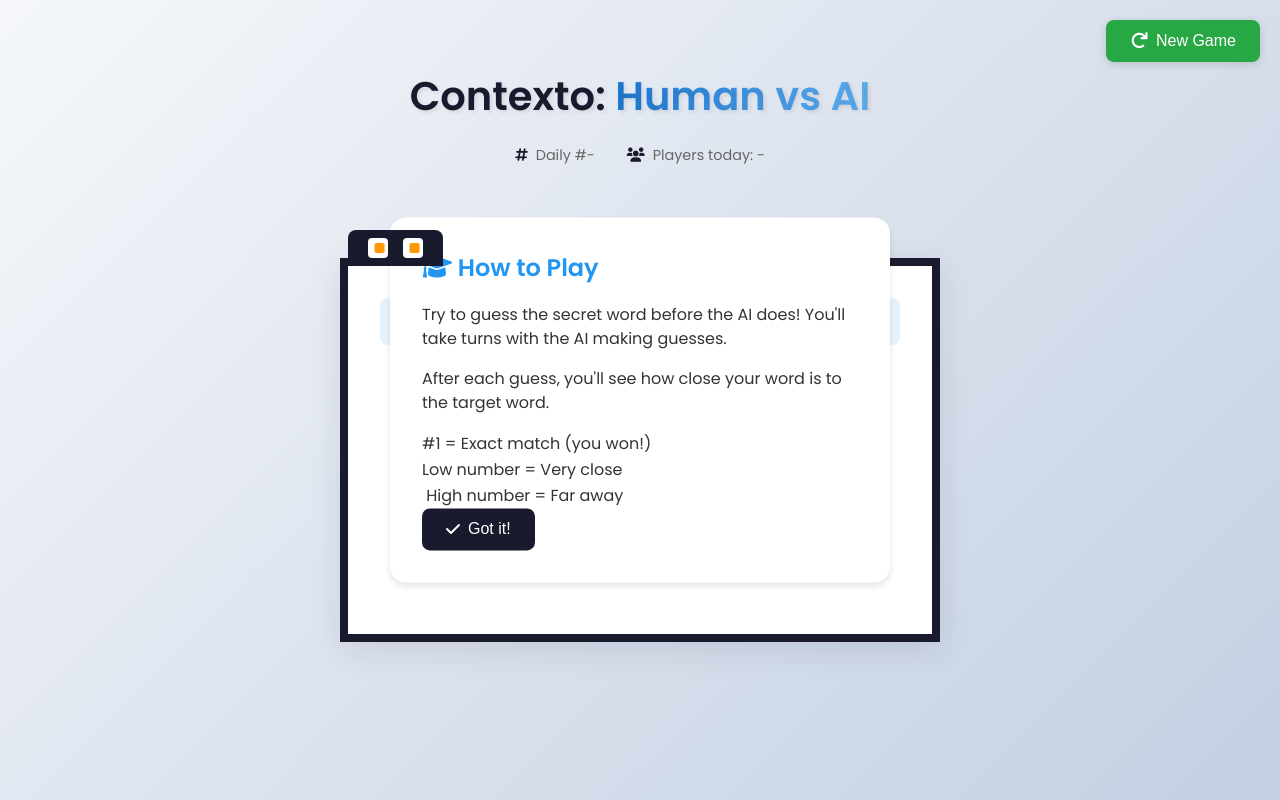
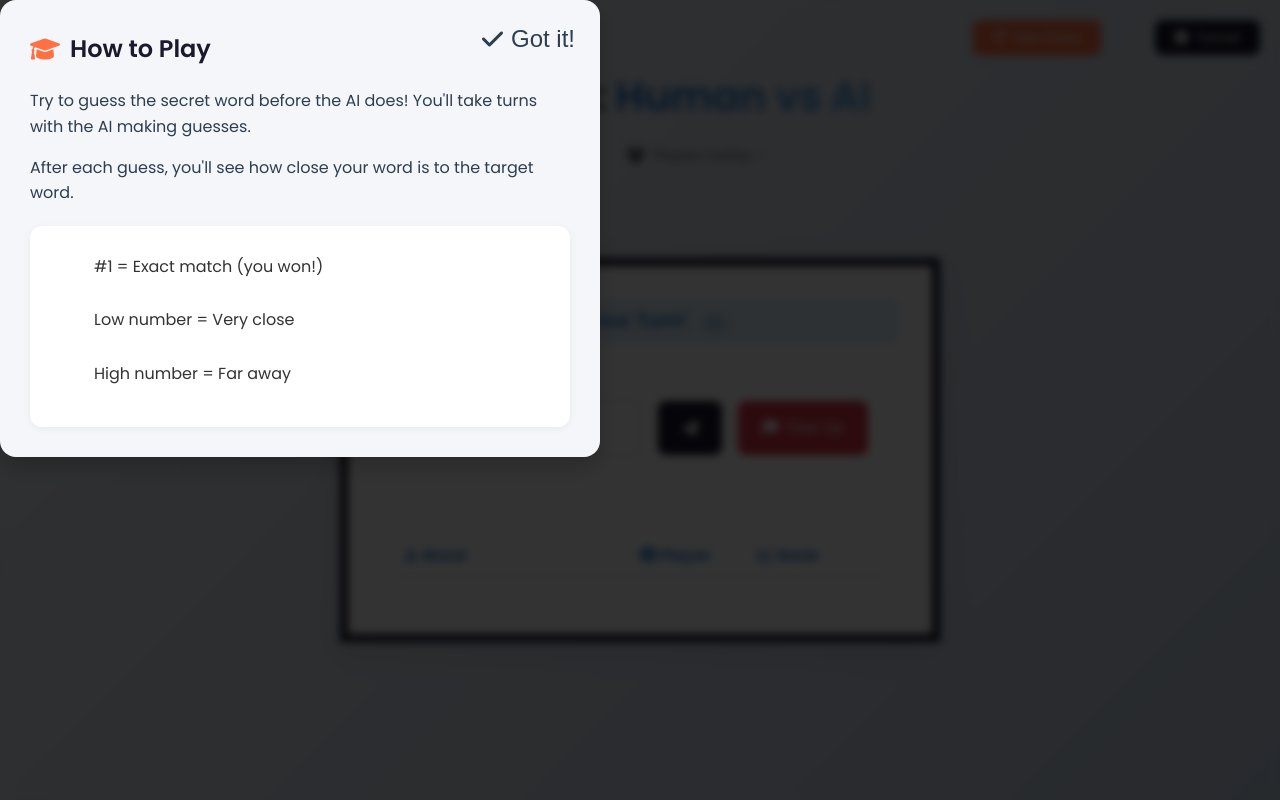
Before and after one commit to HamaRegaya/contexto, a Flask app: page / in a window 1280 px wide. Run offline with Flask 3, Linux system fonts and the light colour scheme.

Commit message:
add tutorial button and functionality, and enhance styling for tutorial and buttons

```diff
--- a/app.py
+++ b/app.py
@@ -12,7 +12,7 @@
 
 # Load word embeddings model
 print("Loading word embeddings model...")
-model = KeyedVectors.load('glove-wiki-gigaword-300.model')
+model = KeyedVectors.load('glove-wiki-gigaword-50.model')
 word_vectors = model.vectors
 print("Model loaded!")
 
--- a/glove-wiki.py
+++ b/glove-wiki.py
@@ -1,12 +1,12 @@
 import gensim.downloader as api
 
 # Path to save the model
-MODEL_PATH = "glove-wiki-gigaword-300.model"
+MODEL_PATH = "glove-wiki-gigaword-50.model"
 
 # Download and save the model
 def download_and_save_model():
     print("Downloading the model...")
-    model = api.load("glove-wiki-gigaword-300")  # GloVe with 50 dimensions
+    model = api.load("glove-wiki-gigaword-50")  # GloVe with 50 dimensions
     model.save(MODEL_PATH)
     print(f"Model saved locally as '{MODEL_PATH}'.")
 
--- a/static/app.js
+++ b/static/app.js
@@ -365,6 +365,16 @@
     giveUpButton.addEventListener('click', handleGiveUp);
     restartButton.addEventListener('click', startNewGame);
 
+    // Tutorial button functionality
+    const tutorialButton = document.getElementById('tutorialButton');
+    tutorialButton.addEventListener('click', () => {
+        tutorial.style.display = 'flex';
+    });
+
+    closeTutorialButton.addEventListener('click', () => {
+        tutorial.style.display = 'none';
+    });
+
     guessInput.addEventListener('keypress', (e) => {
         if (e.key === 'Enter') {
             handleSubmit();
--- a/static/styles.css
+++ b/static/styles.css
@@ -184,47 +184,47 @@
 .restart-button {
     position: fixed;
     top: 20px;
-    right: 20px;
+    right: 179px;
+    z-index: 1000;
+    background-color: var(--orange-accent);
+    color: white;
+    border: none;
+    padding: 10px 20px;
+    border-radius: var(--border-radius);
+    cursor: pointer;
     display: flex;
     align-items: center;
-    gap: 0.5rem;
-    padding: 0.75rem 1.5rem;
-    font-size: 1rem;
-    font-weight: 500;
-    color: white;
-    background: #28a745;
-    border: none;
-    border-radius: 0.5rem;
-    cursor: pointer;
+    gap: 8px;
     transition: all 0.3s ease;
-    z-index: 1000;
-    box-shadow: 0 2px 8px rgba(0, 0, 0, 0.15);
+    box-shadow: 0 2px 4px rgba(0, 0, 0, 0.1);
 }
 
 .restart-button:hover {
-    background: #218838;
+    background-color: #ff8a65;
     transform: translateY(-2px);
-    box-shadow: 0 4px 12px rgba(0, 0, 0, 0.2);
+    box-shadow: 0 4px 8px rgba(0, 0, 0, 0.2);
 }
 
-.restart-button:disabled {
-    opacity: 0.6;
-    cursor: not-allowed;
-    transform: none;
-    box-shadow: none;
+.tutorial-button {
+    position: fixed;
+    top: 20px;
+    right: 20px;
+    z-index: 1000;
+    background-color: var(--dark-primary);
+    color: white;
+    border: none;
+    padding: 10px 20px;
+    border-radius: var(--border-radius);
+    cursor: pointer;
+    display: flex;
+    align-items: center;
+    gap: 8px;
+    transition: all 0.3s ease;
 }
 
-.restart-button i {
-    font-size: 1.1em;
-}
-
-@media (max-width: 768px) {
-    .restart-button {
-        top: 10px;
-        right: 10px;
-        padding: 0.5rem 1rem;
-        font-size: 0.9rem;
-    }
+.tutorial-button:hover {
+    background-color: #2a2a4e;
+    transform: scale(1.05);
 }
 
 .turn-indicator {
@@ -441,36 +441,104 @@
 }
 
 .tutorial {
+    display: none;
     position: fixed;
-    top: 50%;
-    left: 50%;
-    transform: translate(-50%, -50%);
-    background: white;
-    padding: 2rem;
-    border-radius: 1rem;
-    box-shadow: 0 4px 6px rgba(0, 0, 0, 0.1);
-    max-width: 500px;
-    width: 90%;
-    display: none;
+    top: 0;
+    left: 0;
+    width: 100%;
+    height: 100%;
+    background-color: rgba(0, 0, 0, 0.8);
+    z-index: 2000;
+    justify-content: center;
+    align-items: center;
+    backdrop-filter: blur(4px);
 }
 
-.tutorial h2 {
-    color: #2196f3;
-    margin-bottom: 1rem;
+.tutorial-content {
+    background-color: var(--light-bg);
+    border-radius: 16px;
+    padding: 30px;
+    max-width: 600px;
+    width: 90%;
+    position: relative;
+    box-shadow: 0 10px 25px rgba(0, 0, 0, 0.2);
+    animation: slideIn 0.3s ease-out;
 }
 
-.tutorial p {
-    margin-bottom: 1rem;
-    line-height: 1.5;
+@keyframes slideIn {
+    from {
+        opacity: 0;
+        transform: translateY(-20px);
+    }
+    to {
+        opacity: 1;
+        transform: translateY(0);
+    }
 }
 
-.tutorial ul {
-    margin-left: 1.5rem;
-    margin-bottom: 1.5rem;
+.tutorial-content h2 {
+    color: var(--dark-primary);
+    font-size: 24px;
+    margin-bottom: 20px;
+    display: flex;
+    align-items: center;
+    gap: 10px;
 }
 
-.tutorial li {
-    margin-bottom: 0.5rem;
+.tutorial-content h2 i {
+    color: var(--orange-accent);
+}
+
+.tutorial-content p {
+    color: var(--text-dark);
+    font-size: 16px;
+    line-height: 1.6;
+    margin-bottom: 15px;
+}
+
+.rank-explanation {
+    background-color: white;
+    border-radius: 12px;
+    padding: 20px;
+    margin-top: 20px;
+    box-shadow: 0 2px 8px rgba(0, 0, 0, 0.05);
+}
+
+.rank-item {
+    display: flex;
+    align-items: center;
+    gap: 12px;
+    margin-bottom: 12px;
+    padding: 8px;
+    border-radius: 8px;
+    transition: background-color 0.2s ease;
+}
+
+.rank-item:hover {
+    background-color: rgba(0, 0, 0, 0.03);
+}
+
+.rank-color {
+    width: 24px;
+    height: 24px;
+    border-radius: 6px;
+}
+
+#closeTutorial {
+    position: absolute;
+    top: 20px;
+    right: 20px;
+    background: none;
+    border: none;
+    color: var(--text-dark);
+    font-size: 24px;
+    cursor: pointer;
+    padding: 5px;
+    transition: color 0.2s ease;
+}
+
+#closeTutorial:hover {
+    color: var(--orange-accent);
 }
 
 .eyes-container {
--- a/templates/index.html
+++ b/templates/index.html
@@ -31,6 +31,11 @@
     <button id="restartButton" class="restart-button">
         <i class="fas fa-redo"></i>
         <span>New Game</span>
+    </button>
+
+    <button id="tutorialButton" class="tutorial-button">
+        <i class="fas fa-question-circle"></i>
+        <span>Tutorial</span>
     </button>
 
     <div class="container">
```
